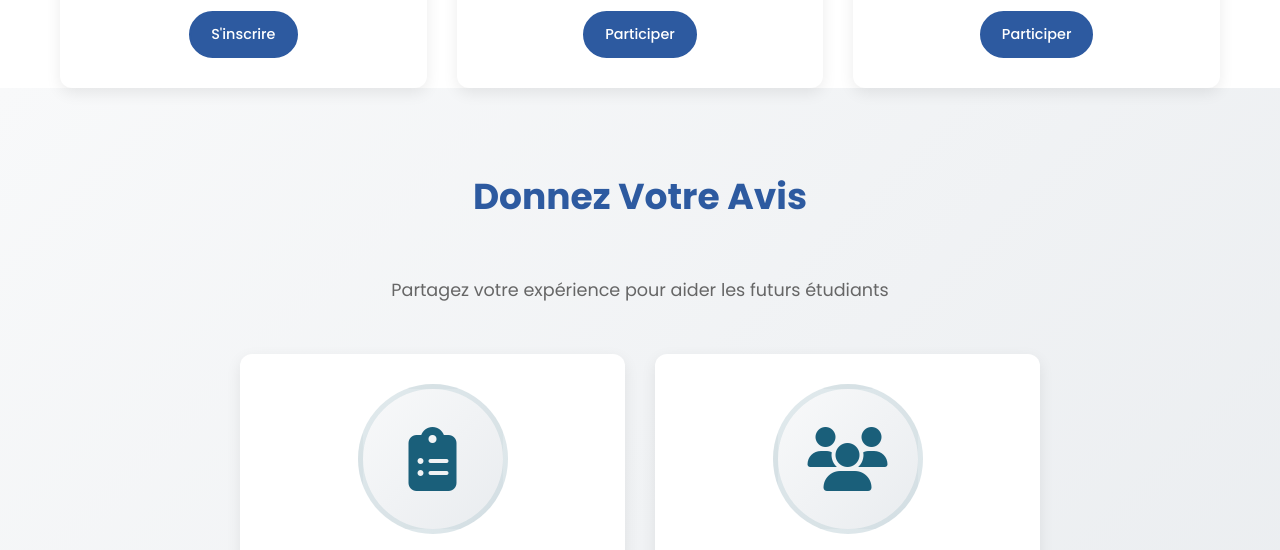
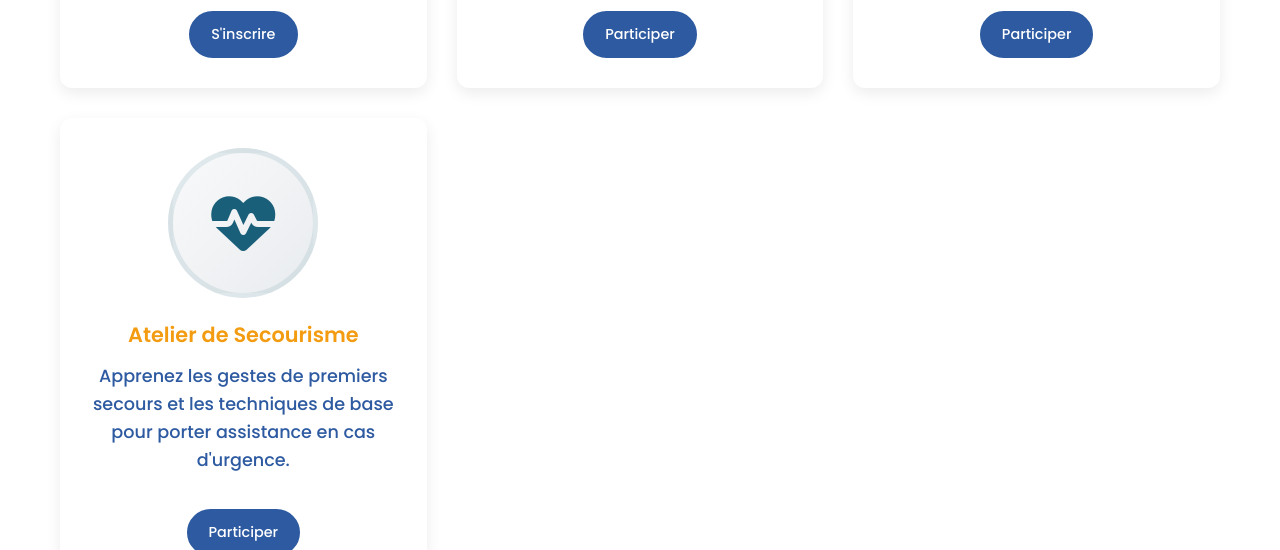
Before and after one commit to IntegrationFSSM/integration_fssm, a plain HTML site: page index.html in a window 1280 px wide. Shown: the part 5970-6520 px from the top of the page. Drawn offline with nearby package versions, Linux system fonts and the light colour scheme.

Commit message:
se
wrwtte

```diff
--- a/index.html
+++ b/index.html
@@ -379,6 +379,18 @@
               <h3 class="speaker-talk-title">Compétition de Théâtre</h3>
               <p class="speaker-name">Exprimez votre créativité et vos talents artistiques dans une compétition théâtrale.</p>
               <a href="activities/competition-theatre.html" class="club-btn">Participer</a>
+            </div>
+          </div>
+
+          <!-- Atelier de Secourisme -->
+          <div class="speaker-card">
+            <div class="speaker-image-circle activity-icon">
+              <i class="fas fa-heartbeat" style="font-size: 4rem; color: #1a5f7a;"></i>
+            </div>
+            <div class="speaker-info">
+              <h3 class="speaker-talk-title">Atelier de Secourisme</h3>
+              <p class="speaker-name">Apprenez les gestes de premiers secours et les techniques de base pour porter assistance en cas d'urgence.</p>
+              <a href="https://docs.google.com/forms/d/e/1FAIpQLSe3BaPAU-RaLYGafxSqhs7psFZ_BsCWukKkSjdTyUX0ewl0yg/viewform?usp=header" class="club-btn" target="_blank">Participer</a>
             </div>
           </div>
 
```
Also changed, not shown: laureats-master.html (+1 -1 lines).
